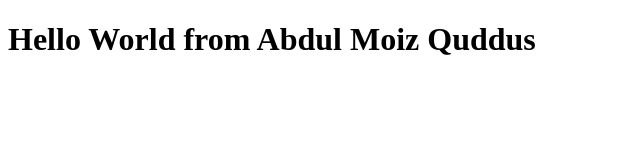
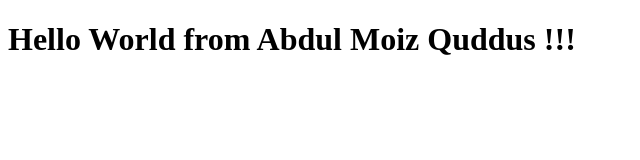
Before and after one commit to abdulmoizquddus/bootcamp2020, a plain HTML site: page index.html in a window 1280 px wide. Shown: the full height of the page, 0-640 px from the left. Drawn offline with Linux system fonts and the light colour scheme.

Commit message:
Update index.html

```diff
--- a/index.html
+++ b/index.html
@@ -8,7 +8,7 @@
 <body>
     <div>
         <h1>
-            Hello World from Abdul Moiz Quddus
+            Hello World from Abdul Moiz Quddus !!!
         </h1>
     </div>
 </body>
```
